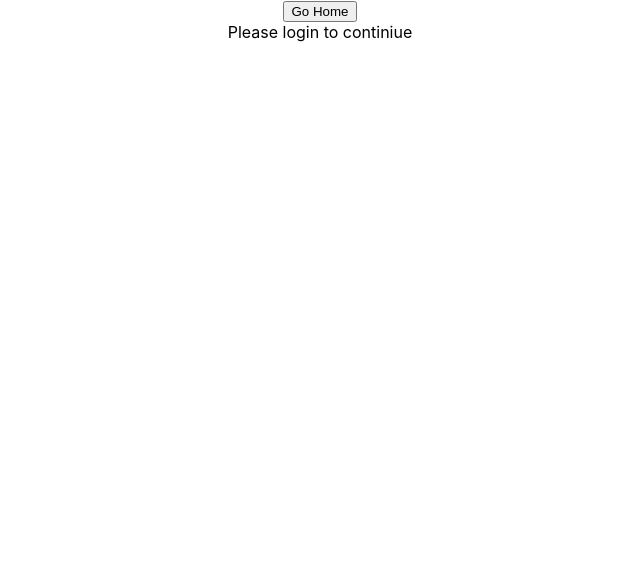
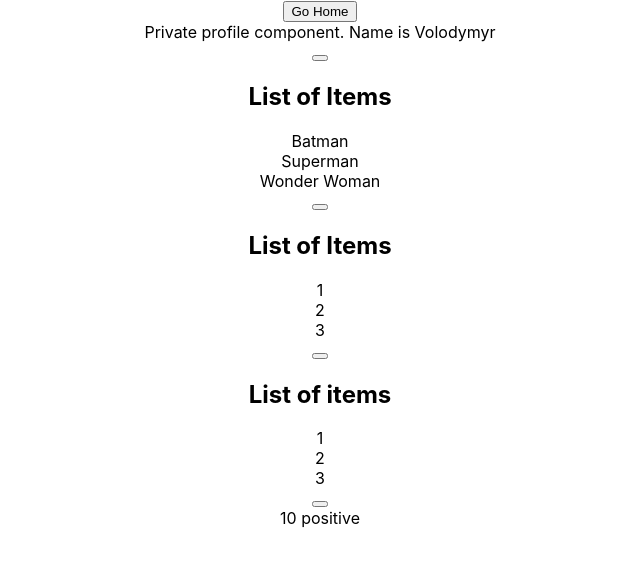
Before and after one commit to MetalJames/React_Typescript_Tutorial, a React (Create React App) app: page /compgenrestrprop in a window 1280 px wide. Shown: the top 562 px of the page, without its empty margins (320-960 px from the left). Built offline with nearby package versions, Linux system fonts and the light colour scheme.

Commit message:
finish with generic and restricted props

```diff
--- a/src/components/CompGenRestrProp.tsx
+++ b/src/components/CompGenRestrProp.tsx
@@ -2,13 +2,48 @@ import React from 'react';
 import { Link } from 'react-router-dom';
 import { Private } from './auth/Private';
 import { Profile } from './auth/Profile'
+import { List, ListStriktedWithID } from './generics/List';
+import { RandomNumber } from './restriction/RandomNumber';
 
 const CompGenRestrProp = () => {
 
     return (
         <>
             <Link to='/'><button>Go Home</button></Link>
-            <Private isLoggedIn={false} component={Profile}/>
+            <Private isLoggedIn={true} component={Profile}/>
+            <button></button>
+            <List
+                items={['Batman', 'Superman', 'Wonder Woman']}
+                onClick={(item) => alert(item)}
+            />
+            <button></button>
+            <List
+                items={[1, 2, 3]}
+                onClick={(item) => alert(item)}
+            />
+            <button></button>
+            <ListStriktedWithID
+                items={[
+                    {
+                        id: 1,
+                        first: 'Bruce',
+                        last: 'Wayne',
+                    },
+                    {
+                        id: 2,
+                        first: 'Clark',
+                        last: 'Kent',
+                    },
+                    {
+                        id: 3,
+                        first: 'Princess',
+                        last: 'Diana',
+                    },
+                ]}
+                onClick={(item) => alert(`${item.first} ${item.last}`)}
+            />
+            <button></button>
+            <RandomNumber value={10} isPositive />
         </>
     )
 }
--- /dev/null
+++ b/src/components/generics/List.tsx
@@ -0,0 +1,41 @@
+// generics we will use <T> which stands for Type(any letter can be used)
+type ListStriktedWithIDProps<T> = {
+    items: T[]
+    onClick: (value: T) => void
+}
+// T extends an empty object means least restriction when passing in props(take different value - like string number or object)
+export const ListStriktedWithID = <T extends { id: number }>({items, onClick}: ListStriktedWithIDProps<T>) => {
+    return (
+        <div>
+        <h2>List of items</h2>
+        {items.map(item => {
+            return (
+            <div key={item.id} onClick={() => onClick(item)}>
+                {item.id}
+            </div>
+            )
+        })}
+        </div>
+    )
+}
+
+
+
+type ListProps = {
+    items: string[] | number[]
+    onClick: (value: string | number) => void
+}
+export const List = ({ items, onClick }: ListProps) => {
+    return (
+        <div>
+            <h2>List of Items</h2>
+            {items.map((item, index) => {
+                return (
+                    <div key={index} onClick={() => onClick(item)}>
+                        {item}
+                    </div>
+                )
+            })}
+        </div>
+    )
+}
--- /dev/null
+++ b/src/components/restriction/RandomNumber.tsx
@@ -0,0 +1,31 @@
+type RandomNumberType = {
+    value: number
+}
+
+type PositiveNumber = RandomNumberType & {
+    isPositive: boolean
+    isNegative?: never
+    isZero?: never
+}
+
+type NegativeNumber = RandomNumberType & {
+    isNegative: boolean
+    isPositive?: never
+    isZero?: never
+}
+
+type ZeroNumber = RandomNumberType & {
+    isZero: boolean
+    isPositive?: never
+    isNegative?: never
+}
+
+type RandomNumberProps = PositiveNumber | NegativeNumber | ZeroNumber
+
+export const RandomNumber =({value, isPositive, isNegative, isZero,} : RandomNumberProps) => {
+    return (
+        <div>
+            {value} {isPositive && 'positive'} {isNegative && 'negative'}{' '}{isZero && 'zero'}
+        </div>
+    )
+}
```
